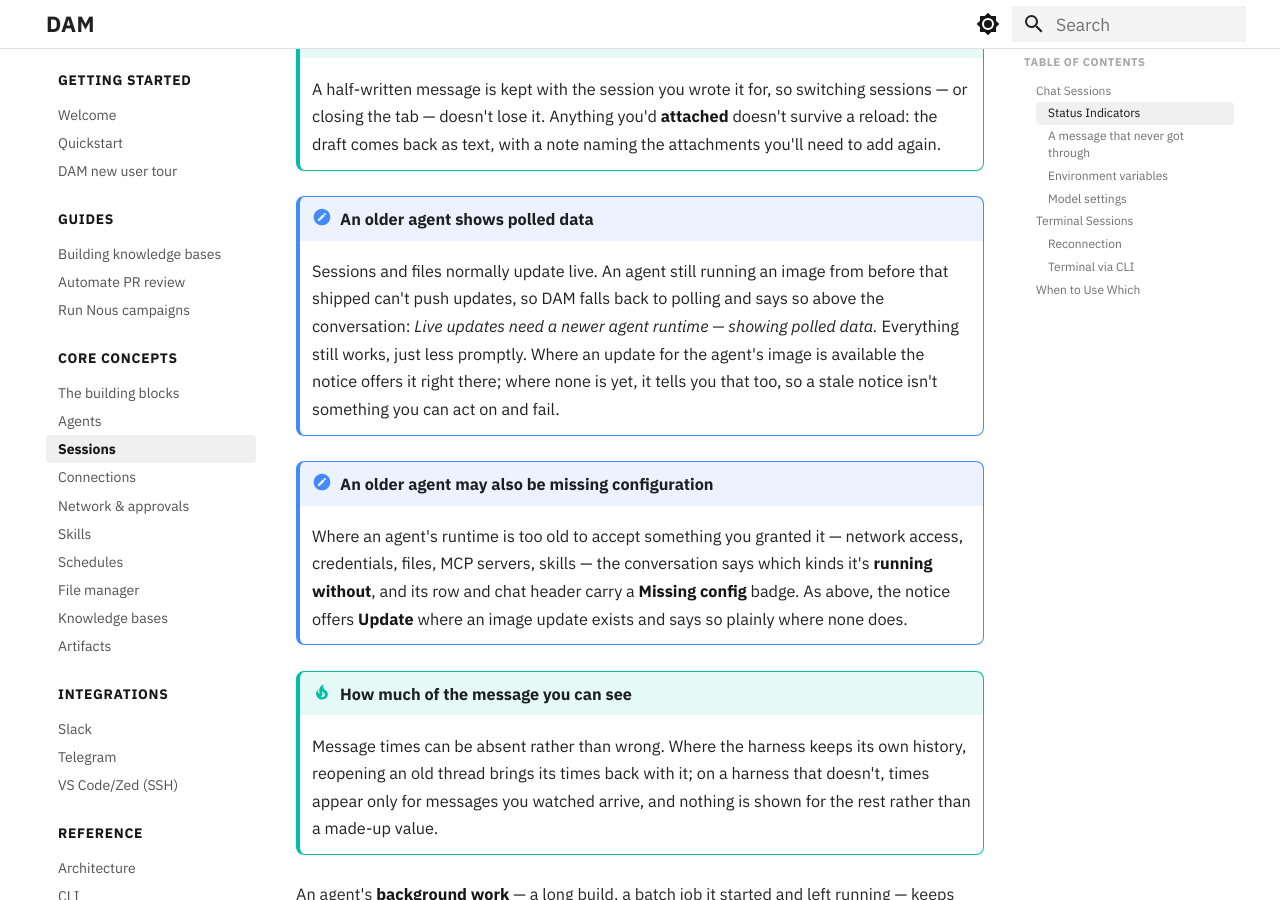
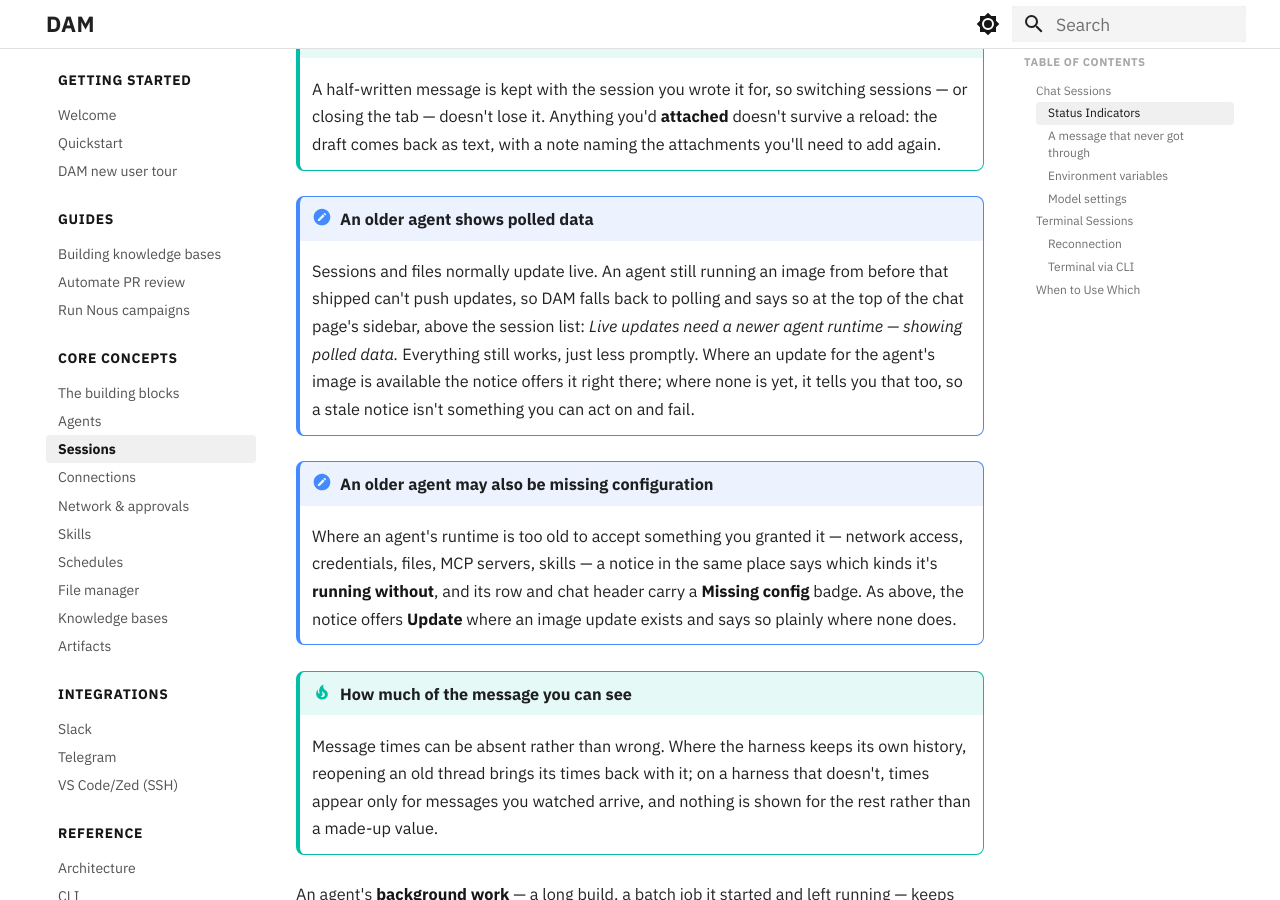
Before and after one commit to dam-agents/docs, an MkDocs documentation site: the page built from docs/core-concepts/sessions.md, in a window 1280 px wide and 900 px high, scrolled down 2740 px. Built offline with MkDocs 1.6.1 and Material for MkDocs 9.7.7, drawn with Linux system fonts in a browser that asks for light colours.

Commit message:
docs: the older-runtime notices sit above the session list, not the conversation (#115)
At v0.2.19 both RuntimeOutdatedNotice and ContributionGapNotice render
only in the chat page's left sidebar column, above SessionsSidebar
(packages/ui/src/modules/sessions/views/chat-view.tsx:625-626).

Assisted-by: Claude Opus 5 <noreply@anthropic.com>

Co-authored-by: Jenna Winkler <Jenna.Winkler@ibm.com>

```diff
--- a/docs/core-concepts/sessions.md
+++ b/docs/core-concepts/sessions.md
@@ -81,16 +81,17 @@ session's row menu, behind a confirm — right-clicking or long-pressing the row
 
 !!! note "An older agent shows polled data"
     Sessions and files normally update live. An agent still running an image from before that shipped
-    can't push updates, so DAM falls back to polling and says so above the conversation: *Live updates
-    need a newer agent runtime — showing polled data.* Everything still works, just less promptly. Where
-    an update for the agent's image is available the notice offers it right there; where none is yet, it
-    tells you that too, so a stale notice isn't something you can act on and fail.
+    can't push updates, so DAM falls back to polling and says so at the top of the chat page's sidebar,
+    above the session list: *Live updates need a newer agent runtime — showing polled data.* Everything
+    still works, just less promptly. Where an update for the agent's image is available the notice offers
+    it right there; where none is yet, it tells you that too, so a stale notice isn't something you can
+    act on and fail.
 
 !!! note "An older agent may also be missing configuration"
     Where an agent's runtime is too old to accept something you granted it — network access, credentials,
-    files, MCP servers, skills — the conversation says which kinds it's **running without**, and its row
-    and chat header carry a **Missing config** badge. As above, the notice offers **Update** where an
-    image update exists and says so plainly where none does.
+    files, MCP servers, skills — a notice in the same place says which kinds it's **running without**,
+    and its row and chat header carry a **Missing config** badge. As above, the notice offers **Update**
+    where an image update exists and says so plainly where none does.
 
 !!! tip "How much of the message you can see"
     Message times can be absent rather than wrong. Where the harness keeps its own history, reopening an
```
Also changed, not shown: docs/core-concepts/agents.md (+2 -2 lines).
